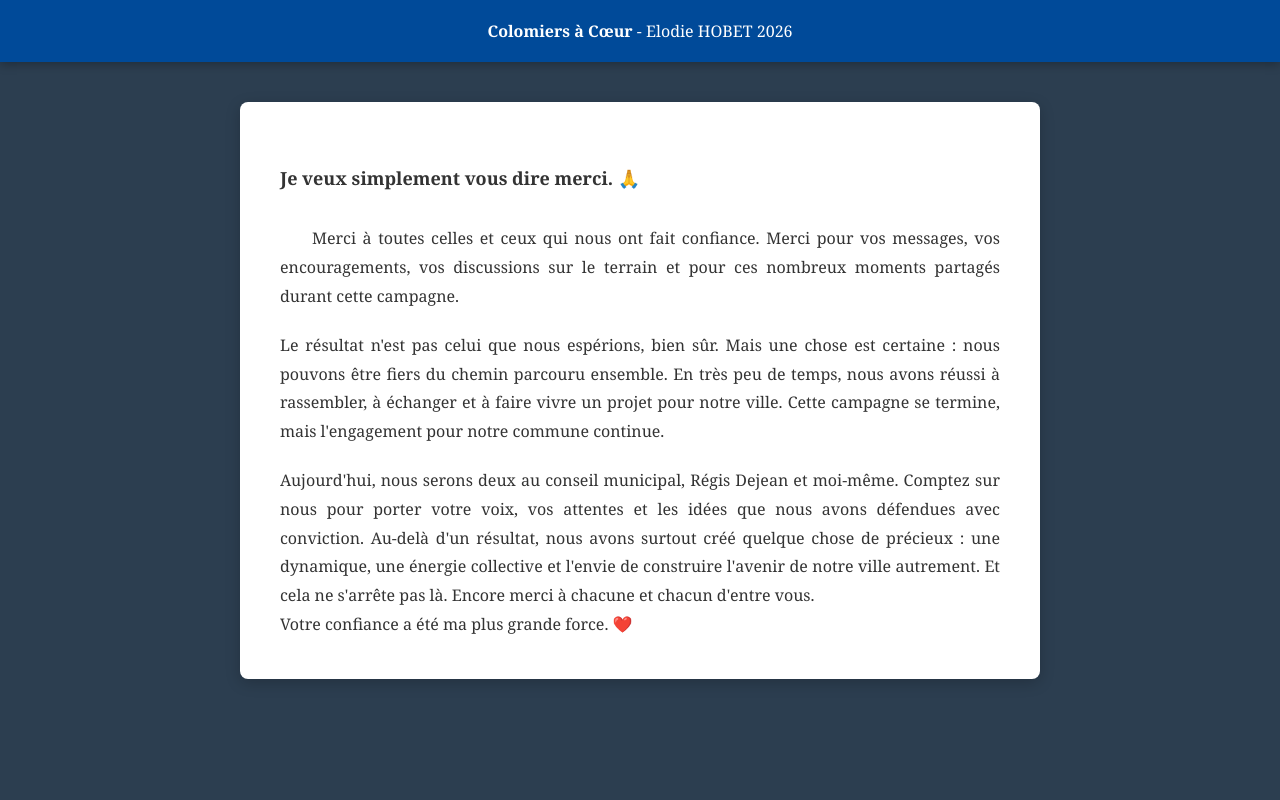
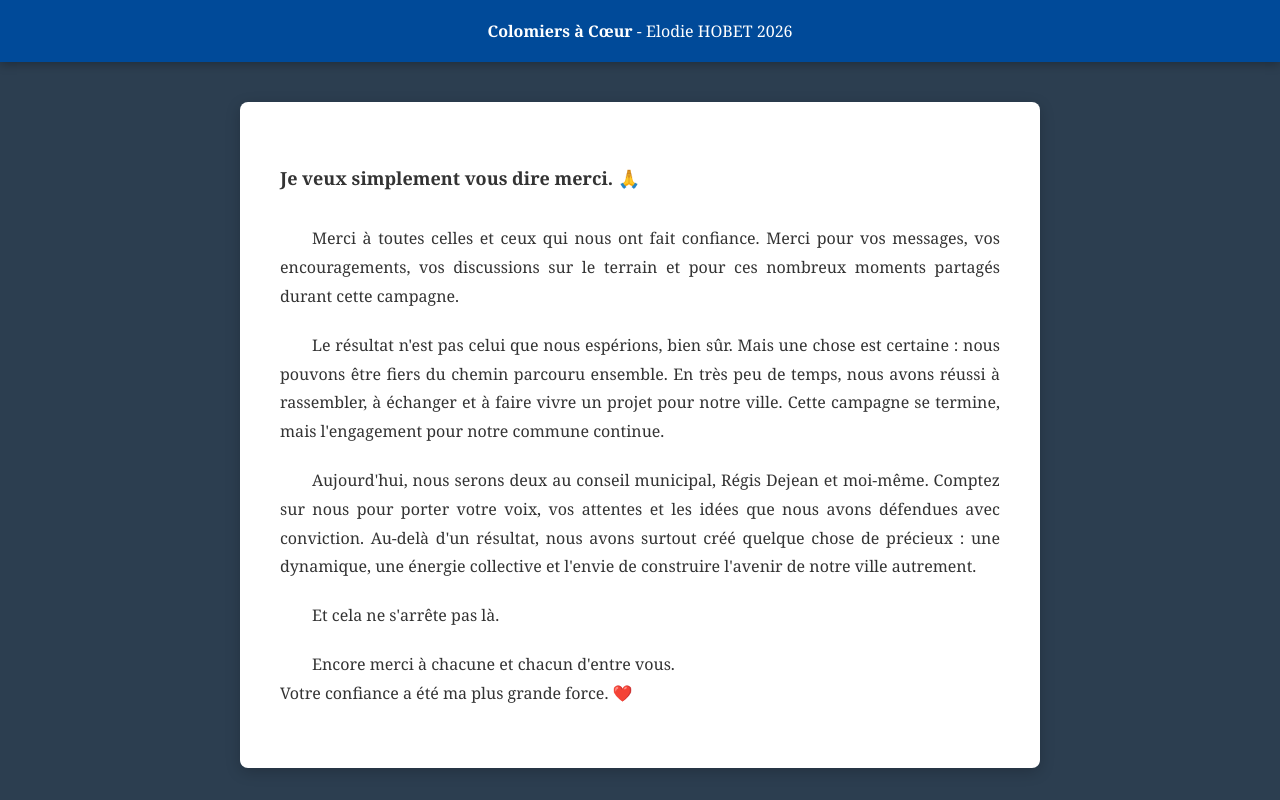
Before and after one commit to lolinetteu/colomiers-coeur, a plain HTML site: page index.html in a window 1280 px wide. Drawn offline with Linux system fonts and the light colour scheme.

Commit message:
Wrap paragraphs in index.html with <p> tags

```diff
--- a/index.html
+++ b/index.html
@@ -85,17 +85,17 @@
 
         <p>Merci à toutes celles et ceux qui nous ont fait confiance. Merci pour vos messages, vos encouragements, vos discussions sur le terrain et pour ces nombreux moments partagés durant cette campagne.</p>
 
-        Le résultat n'est pas celui que nous espérions, bien sûr. Mais une chose est certaine : nous pouvons être fiers du chemin parcouru ensemble. En très peu de temps, nous avons réussi à rassembler, à échanger et à faire vivre un projet pour notre ville.
+        <p>Le résultat n'est pas celui que nous espérions, bien sûr. Mais une chose est certaine : nous pouvons être fiers du chemin parcouru ensemble. En très peu de temps, nous avons réussi à rassembler, à échanger et à faire vivre un projet pour notre ville.
 
         Cette campagne se termine, mais l'engagement pour notre commune continue.</p>
 
-        Aujourd'hui, nous serons deux au conseil municipal, Régis Dejean et moi-même. Comptez sur nous pour porter votre voix, vos attentes et les idées que nous avons défendues avec conviction.
+        <p>Aujourd'hui, nous serons deux au conseil municipal, Régis Dejean et moi-même. Comptez sur nous pour porter votre voix, vos attentes et les idées que nous avons défendues avec conviction.
 
-        Au-delà d'un résultat, nous avons surtout créé quelque chose de précieux : une dynamique, une énergie collective et l'envie de construire l'avenir de notre ville autrement.
+        Au-delà d'un résultat, nous avons surtout créé quelque chose de précieux : une dynamique, une énergie collective et l'envie de construire l'avenir de notre ville autrement.</p>
 
-        Et cela ne s'arrête pas là.
+        <p>Et cela ne s'arrête pas là.</p>
 
-        Encore merci à chacune et chacun d'entre vous.<br/>Votre confiance a été ma plus grande force. ❤️
+        <p>Encore merci à chacune et chacun d'entre vous.<br/>Votre confiance a été ma plus grande force. ❤️</p>
     </div>
 </div>
 
```
